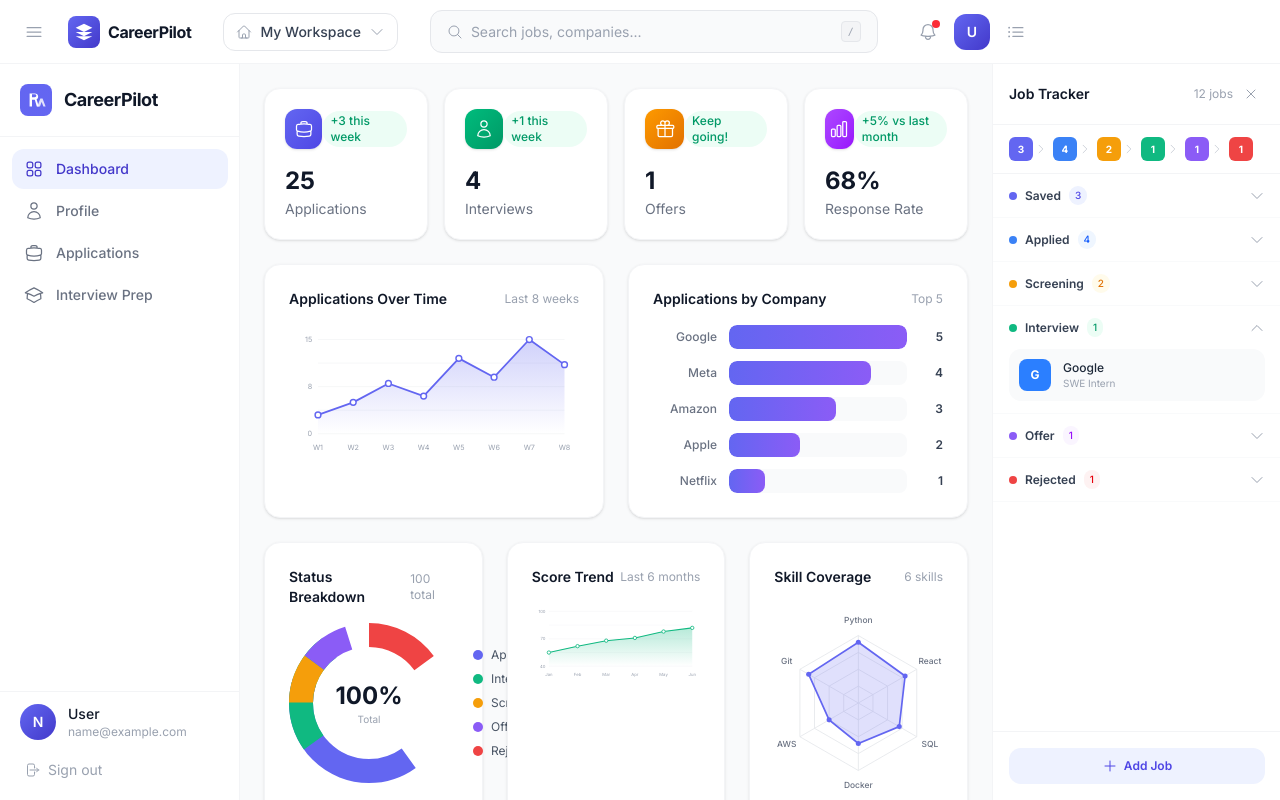
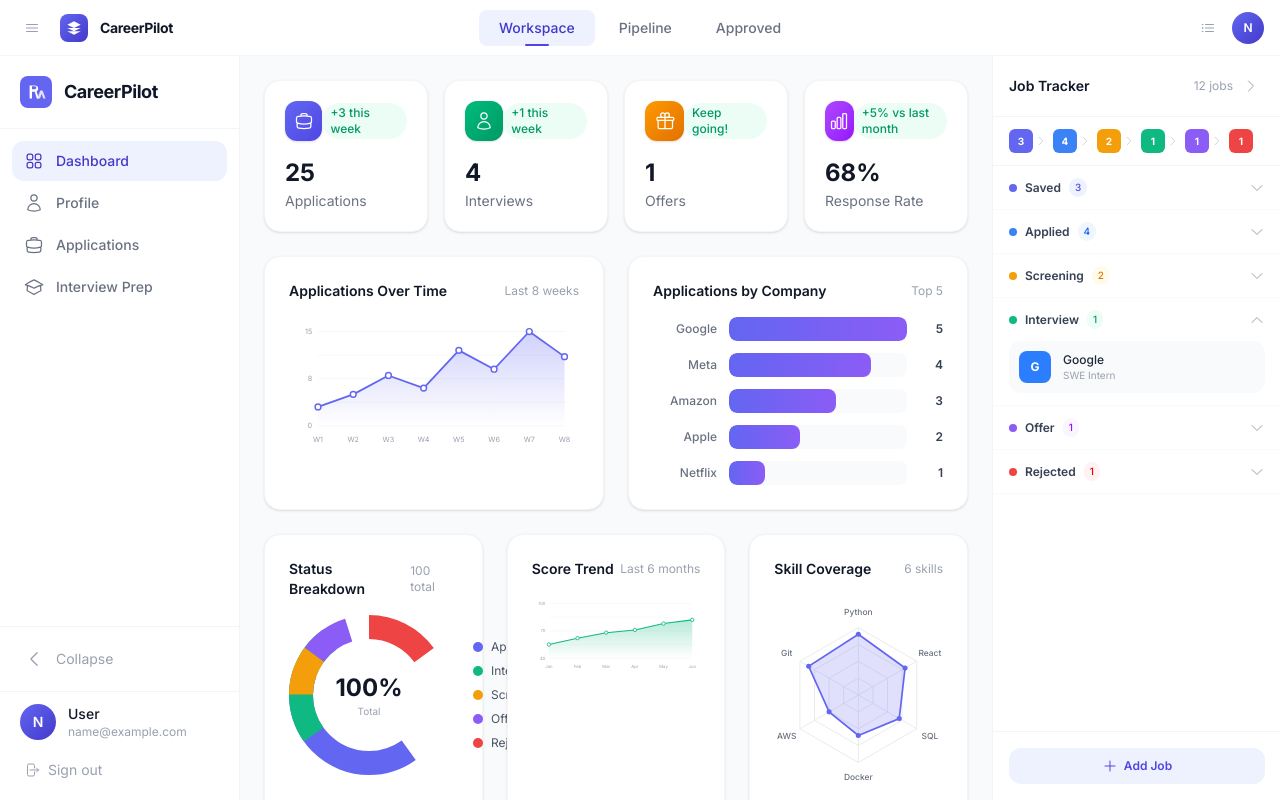
Before and after one commit to bhuwanb23/career_pilot, a React (Vite) app in the folder frontend/: page / in a window 1280 px wide. Both pictures are taken after typing "name@example.com", "Sample123" into the empty fields and a click on the button "Continue". Built offline with nearby package versions, Linux system fonts and the light colour scheme.

Commit message:
refactor: sidebar shrink-to-icons collapse, navbar tabs (Workspace/Pipeline/Approved)

```diff
--- a/frontend/src/components/RightSidebar.jsx
+++ b/frontend/src/components/RightSidebar.jsx
@@ -1,13 +1,22 @@
 import { useState } from "react";
 
 const stages = [
-  { id: "saved", label: "Saved", color: "#6366f1", bgColor: "bg-brand-50", textColor: "text-brand-600" },
-  { id: "applied", label: "Applied", color: "#3b82f6", bgColor: "bg-blue-50", textColor: "text-blue-600" },
-  { id: "screening", label: "Screening", color: "#f59e0b", bgColor: "bg-amber-50", textColor: "text-amber-600" },
-  { id: "interview", label: "Interview", color: "#10b981", bgColor: "bg-emerald-50", textColor: "text-emerald-600" },
-  { id: "offer", label: "Offer", color: "#8b5cf6", bgColor: "bg-purple-50", textColor: "text-purple-600" },
-  { id: "rejected", label: "Rejected", color: "#ef4444", bgColor: "bg-red-50", textColor: "text-red-600" },
+  { id: "saved", label: "Saved", color: "#6366f1", bgColor: "bg-brand-50", textColor: "text-brand-600", icon: "bookmark" },
+  { id: "applied", label: "Applied", color: "#3b82f6", bgColor: "bg-blue-50", textColor: "text-blue-600", icon: "send" },
+  { id: "screening", label: "Screening", color: "#f59e0b", bgColor: "bg-amber-50", textColor: "text-amber-600", icon: "eye" },
+  { id: "interview", label: "Interview", color: "#10b981", bgColor: "bg-emerald-50", textColor: "text-emerald-600", icon: "chat" },
+  { id: "offer", label: "Offer", color: "#8b5cf6", bgColor: "bg-purple-50", textColor: "text-purple-600", icon: "star" },
+  { id: "rejected", label: "Rejected", color: "#ef4444", bgColor: "bg-red-50", textColor: "text-red-600", icon: "x" },
 ];
+
+const stageIcons = {
+  bookmark: <svg className="w-4 h-4" fill="none" viewBox="0 0 24 24" stroke="currentColor" strokeWidth={1.5}><path strokeLinecap="round" strokeLinejoin="round" d="M17.593 3.322c1.1.128 1.907 1.077 1.907 2.185V21L12 17.25 4.5 21V5.507c0-1.108.806-2.057 1.907-2.185a48.507 48.507 0 0 1 11.186 0Z" /></svg>,
+  send: <svg className="w-4 h-4" fill="none" viewBox="0 0 24 24" stroke="currentColor" strokeWidth={1.5}><path strokeLinecap="round" strokeLinejoin="round" d="M6 12L3.269 3.126A59.768 59.768 0 0 1 21.485 12 59.77 59.77 0 0 1 3.27 20.876L5.999 12Zm0 0h7.5" /></svg>,
+  eye: <svg className="w-4 h-4" fill="none" viewBox="0 0 24 24" stroke="currentColor" strokeWidth={1.5}><path strokeLinecap="round" strokeLinejoin="round" d="M2.036 12.322a1.012 1.012 0 0 1 0-.639C3.423 7.51 7.36 4.5 12 4.5c4.638 0 8.573 3.007 9.963 7.178.07.207.07.431 0 .639C20.577 16.49 16.64 19.5 12 19.5c-4.638 0-8.573-3.007-9.963-7.178Z" /><path strokeLinecap="round" strokeLinejoin="round" d="M15 12a3 3 0 1 1-6 0 3 3 0 0 1 6 0Z" /></svg>,
+  chat: <svg className="w-4 h-4" fill="none" viewBox="0 0 24 24" stroke="currentColor" strokeWidth={1.5}><path strokeLinecap="round" strokeLinejoin="round" d="M20.25 8.511c.884.284 1.5 1.128 1.5 2.097v4.286c0 1.136-.847 2.1-1.98 2.193-.34.027-.68.052-1.02.072v3.091l-3-3c-1.354 0-2.694-.055-4.02-.163a2.115 2.115 0 0 1-.825-.242m9.345-8.334a2.126 2.126 0 0 0-.476-.095 48.64 48.64 0 0 0-8.048 0c-1.131.094-1.976 1.057-1.976 2.192v4.286c0 .837.46 1.58 1.155 1.951m9.345-8.334V6.637c0-1.621-1.152-3.026-2.76-3.235A48.455 48.455 0 0 0 11.25 3c-2.115 0-4.198.137-6.24.402-1.608.209-2.76 1.614-2.76 3.235v6.226c0 1.621 1.152 3.026 2.76 3.235.577.075 1.157.14 1.74.194V21l4.155-4.155" /></svg>,
+  star: <svg className="w-4 h-4" fill="none" viewBox="0 0 24 24" stroke="currentColor" strokeWidth={1.5}><path strokeLinecap="round" strokeLinejoin="round" d="M9.813 15.904 9 18.75l-.813-2.846a4.5 4.5 0 0 0-3.09-3.09L2.25 12l2.846-.813a4.5 4.5 0 0 0 3.09-3.09L9 5.25l.813 2.846a4.5 4.5 0 0 0 3.09 3.09L15.75 12l-2.846.813a4.5 4.5 0 0 0-3.09 3.09Z" /></svg>,
+  x: <svg className="w-4 h-4" fill="none" viewBox="0 0 24 24" stroke="currentColor" strokeWidth={1.5}><path strokeLinecap="round" strokeLinejoin="round" d="M6 18L18 6M6 6l12 12" /></svg>,
+};
 
 const jobs = [
   { company: "Google", role: "SWE Intern", stage: "interview", logo: "G" },
@@ -25,17 +34,12 @@ const jobs = [
 ];
 
 const logoColors = {
-  G: "bg-blue-500",
-  M: "bg-blue-600",
-  A: "bg-orange-500",
-  N: "bg-red-500",
-  S: "bg-purple-500",
-  U: "bg-black",
-  D: "bg-indigo-500",
-  F: "bg-pink-500",
+  G: "bg-blue-500", M: "bg-blue-600", A: "bg-orange-500",
+  N: "bg-red-500", S: "bg-purple-500", U: "bg-black",
+  D: "bg-indigo-500", F: "bg-pink-500",
 };
 
-export default function RightSidebar({ isOpen, onToggle }) {
+export default function RightSidebar({ isCollapsed, onToggleCollapse }) {
   const [expandedStage, setExpandedStage] = useState("interview");
 
   const grouped = stages.map((s) => ({
@@ -46,9 +50,39 @@ export default function RightSidebar({ isOpen, onToggle }) {
   return (
     <aside
       className={`bg-white border-l border-gray-100 flex flex-col transition-all duration-300 ease-in-out overflow-hidden flex-shrink-0 ${
-        isOpen ? "w-72" : "w-0"
+        isCollapsed ? "w-16" : "w-72"
       }`}
     >
+      {/* Collapsed: icon-only stage badges */}
+      {isCollapsed && (
+        <div className="flex flex-col items-center py-4 gap-3">
+          <span className="text-[9px] font-bold text-gray-400 uppercase tracking-wider">Pipeline</span>
+          {grouped.map((stage) => (
+            <div
+              key={stage.id}
+              title={`${stage.label}: ${stage.jobs.length}`}
+              className="w-9 h-9 rounded-xl flex items-center justify-center text-white text-xs font-bold cursor-pointer hover:scale-110 transition-transform"
+              style={{ backgroundColor: stage.color }}
+            >
+              {stage.jobs.length}
+            </div>
+          ))}
+          <div className="mt-2">
+            <button
+              onClick={onToggleCollapse}
+              className="w-9 h-9 rounded-xl flex items-center justify-center text-gray-400 hover:bg-gray-100 hover:text-gray-600 transition-colors"
+              title="Expand sidebar"
+            >
+              <svg className="w-4 h-4" fill="none" viewBox="0 0 24 24" stroke="currentColor" strokeWidth={1.5}>
+                <path strokeLinecap="round" strokeLinejoin="round" d="M15.75 19.5L8.25 12l7.5-7.5" />
+              </svg>
+            </button>
+          </div>
+        </div>
+      )}
+
+      {/* Expanded: full content */}
+      {!isCollapsed && (
         <div className="w-72 h-full flex flex-col">
           {/* Header */}
           <div className="p-4 border-b border-gray-100 flex items-center justify-between">
@@ -56,11 +90,12 @@ export default function RightSidebar({ isOpen, onToggle }) {
             <div className="flex items-center gap-1">
               <span className="text-xs text-gray-400">{jobs.length} jobs</span>
               <button
-              onClick={onToggle}
+                onClick={onToggleCollapse}
                 className="w-7 h-7 rounded-lg flex items-center justify-center text-gray-400 hover:bg-gray-100 hover:text-gray-600 transition-colors"
+                title="Collapse sidebar"
               >
                 <svg className="w-4 h-4" fill="none" viewBox="0 0 24 24" stroke="currentColor" strokeWidth={1.5}>
-                <path strokeLinecap="round" strokeLinejoin="round" d="M6 18L18 6M6 6l12 12" />
+                  <path strokeLinecap="round" strokeLinejoin="round" d="M8.25 4.5l7.5 7.5-7.5 7.5" />
                 </svg>
               </button>
             </div>
@@ -109,10 +144,7 @@ export default function RightSidebar({ isOpen, onToggle }) {
                   </div>
                   <svg
                     className={`w-4 h-4 text-gray-400 transition-transform ${expandedStage === stage.id ? "rotate-180" : ""}`}
-                  fill="none"
-                  viewBox="0 0 24 24"
-                  stroke="currentColor"
-                  strokeWidth={1.5}
+                    fill="none" viewBox="0 0 24 24" stroke="currentColor" strokeWidth={1.5}
                   >
                     <path strokeLinecap="round" strokeLinejoin="round" d="M19.5 8.25l-7.5 7.5-7.5-7.5" />
                   </svg>
@@ -121,10 +153,7 @@ export default function RightSidebar({ isOpen, onToggle }) {
                 {expandedStage === stage.id && (
                   <div className="px-4 pb-3 space-y-2">
                     {stage.jobs.map((job, i) => (
-                    <div
-                      key={i}
-                      className="flex items-center gap-3 p-2.5 rounded-xl bg-gray-50 hover:bg-gray-100 transition-colors cursor-pointer"
-                    >
+                      <div key={i} className="flex items-center gap-3 p-2.5 rounded-xl bg-gray-50 hover:bg-gray-100 transition-colors cursor-pointer">
                         <div className={`w-8 h-8 rounded-lg ${logoColors[job.logo] || "bg-gray-400"} flex items-center justify-center text-white text-xs font-bold flex-shrink-0`}>
                           {job.logo}
                         </div>
@@ -135,7 +164,7 @@ export default function RightSidebar({ isOpen, onToggle }) {
                       </div>
                     ))}
                     {stage.jobs.length === 0 && (
-                    <p className="text-xs text-gray-400 text-center py-2">No jobs in this stage</p>
+                      <p className="text-xs text-gray-400 text-center py-2">No jobs</p>
                     )}
                   </div>
                 )}
@@ -143,7 +172,7 @@ export default function RightSidebar({ isOpen, onToggle }) {
             ))}
           </div>
 
-        {/* Add job button */}
+          {/* Add job */}
           <div className="p-4 border-t border-gray-100">
             <button className="w-full py-2.5 rounded-xl bg-brand-50 text-brand-600 text-xs font-semibold hover:bg-brand-100 transition-colors flex items-center justify-center gap-1.5">
               <svg className="w-4 h-4" fill="none" viewBox="0 0 24 24" stroke="currentColor" strokeWidth={1.5}>
@@ -153,6 +182,7 @@ export default function RightSidebar({ isOpen, onToggle }) {
             </button>
           </div>
         </div>
+      )}
     </aside>
   );
 }
--- a/frontend/src/components/Sidebar.jsx
+++ b/frontend/src/components/Sidebar.jsx
@@ -8,7 +8,7 @@ const navItems = [
   { label: "Interview Prep", path: "/interview", icon: <svg className="w-5 h-5" fill="none" viewBox="0 0 24 24" stroke="currentColor" strokeWidth={1.5}><path strokeLinecap="round" strokeLinejoin="round" d="M4.26 10.147a60.438 60.438 0 0 0-.491 6.347A48.62 48.62 0 0 1 12 20.904a48.62 48.62 0 0 1 8.232-4.41 60.46 60.46 0 0 0-.491-6.347m-15.482 0a50.636 50.636 0 0 0-2.658-.813A59.906 59.906 0 0 1 12 3.493a59.903 59.903 0 0 1 10.399 5.84c-.896.248-1.783.52-2.658.814m-15.482 0A50.717 50.717 0 0 1 12 13.489a50.702 50.702 0 0 1 7.74-3.342" /></svg> },
 ];
 
-export default function Sidebar({ isOpen }) {
+export default function Sidebar({ isCollapsed, onToggleCollapse }) {
   const navigate = useNavigate();
   const location = useLocation();
 
@@ -23,38 +23,66 @@ export default function Sidebar({ isOpen }) {
 
   return (
     <aside
-      className={`bg-white border-r border-gray-100 flex flex-col transition-all duration-300 ease-in-out overflow-hidden flex-shrink-0 ${
-        isOpen ? "w-60" : "w-0"
+      className={`bg-white border-r border-gray-100 flex flex-col transition-all duration-300 ease-in-out flex-shrink-0 ${
+        isCollapsed ? "w-16" : "w-60"
       }`}
     >
-      <div className="w-60 h-full flex flex-col">
-        <div className="p-5 border-b border-gray-100">
-          <div className="flex items-center gap-3">
-            <Logo className="w-8 h-8" />
-            <span className="text-lg font-bold text-gray-900 tracking-tight">CareerPilot</span>
-          </div>
+      {/* Logo */}
+      <div className={`border-b border-gray-100 flex items-center ${isCollapsed ? "justify-center p-4" : "px-5 p-5 gap-3"}`}>
+        <Logo className="w-8 h-8 flex-shrink-0" />
+        {!isCollapsed && <span className="text-lg font-bold text-gray-900 tracking-tight">CareerPilot</span>}
       </div>
 
-        <nav className="flex-1 p-3 space-y-0.5">
+      {/* Nav */}
+      <nav className={`flex-1 py-3 space-y-0.5 ${isCollapsed ? "px-2" : "px-3"}`}>
         {navItems.map((item) => {
           const isActive = location.pathname === item.path;
           return (
             <button
               key={item.label}
               onClick={() => navigate(item.path)}
-                className={`w-full flex items-center gap-3 px-3 py-2.5 rounded-xl text-sm font-medium transition-all duration-200 ${
+              title={isCollapsed ? item.label : undefined}
+              className={`w-full flex items-center rounded-xl text-sm font-medium transition-all duration-200 ${
+                isCollapsed ? "justify-center px-0 py-2.5" : "gap-3 px-3 py-2.5"
+              } ${
                 isActive
                   ? "bg-brand-50 text-brand-700"
                   : "text-gray-500 hover:bg-gray-50 hover:text-gray-900"
               }`}
             >
               {item.icon}
-                {item.label}
+              {!isCollapsed && item.label}
             </button>
           );
         })}
       </nav>
 
+      {/* Collapse toggle */}
+      <div className={`border-t border-gray-100 ${isCollapsed ? "px-2 py-3" : "px-3 py-3"}`}>
+        <button
+          onClick={onToggleCollapse}
+          title={isCollapsed ? "Expand sidebar" : "Collapse sidebar"}
+          className={`w-full flex items-center rounded-xl text-sm text-gray-400 hover:bg-gray-50 hover:text-gray-600 transition-colors ${
+            isCollapsed ? "justify-center px-0 py-2.5" : "gap-3 px-3 py-2.5"
+          }`}
+        >
+          {isCollapsed ? (
+            <svg className="w-5 h-5" fill="none" viewBox="0 0 24 24" stroke="currentColor" strokeWidth={1.5}>
+              <path strokeLinecap="round" strokeLinejoin="round" d="M8.25 4.5l7.5 7.5-7.5 7.5" />
+            </svg>
+          ) : (
+            <>
+              <svg className="w-5 h-5" fill="none" viewBox="0 0 24 24" stroke="currentColor" strokeWidth={1.5}>
+                <path strokeLinecap="round" strokeLinejoin="round" d="M15.75 19.5L8.25 12l7.5-7.5" />
+              </svg>
+              <span>Collapse</span>
+            </>
+          )}
+        </button>
+      </div>
+
+      {/* User (expanded only) */}
+      {!isCollapsed && (
         <div className="p-3 border-t border-gray-100">
           <div className="flex items-center gap-3 mb-3 px-2">
             <div className="w-9 h-9 rounded-full bg-gradient-to-br from-brand-500 to-brand-700 flex items-center justify-center text-white text-sm font-semibold flex-shrink-0">
@@ -75,7 +103,16 @@ export default function Sidebar({ isOpen }) {
             Sign out
           </button>
         </div>
+      )}
+
+      {/* User (collapsed) */}
+      {isCollapsed && (
+        <div className="px-2 pb-3 flex justify-center">
+          <div className="w-9 h-9 rounded-full bg-gradient-to-br from-brand-500 to-brand-700 flex items-center justify-center text-white text-sm font-semibold cursor-pointer" title="Sign out" onClick={handleLogout}>
+            {initials}
           </div>
+        </div>
+      )}
     </aside>
   );
 }
--- a/frontend/src/components/TopNavbar.jsx
+++ b/frontend/src/components/TopNavbar.jsx
@@ -1,114 +1,66 @@
 import { useState } from "react";
 
-export default function TopNavbar({ onToggleLeft, onToggleRight }) {
-  const [workspace, setWorkspace] = useState("My Workspace");
-  const [showDropdown, setShowDropdown] = useState(false);
-  const [searchFocused, setSearchFocused] = useState(false);
+const tabs = ["Workspace", "Pipeline", "Approved"];
 
-  const workspaces = ["My Workspace", "Team Workspace", "Interview Prep"];
+export default function TopNavbar({ activeTab, onTabChange, onToggleLeft, onToggleRight }) {
+  const user = JSON.parse(localStorage.getItem("user") || "{}");
+  const initials = (user.email?.[0] || "U").toUpperCase();
 
   return (
-    <header className="h-16 bg-white border-b border-gray-100 flex items-center px-4 gap-4 flex-shrink-0">
-      {/* Left sidebar toggle */}
+    <header className="h-14 bg-white border-b border-gray-100 flex items-center px-4 flex-shrink-0">
+      {/* Left: Logo + Heading */}
+      <div className="flex items-center gap-3 min-w-[200px]">
         <button
           onClick={onToggleLeft}
-        className="w-9 h-9 rounded-xl flex items-center justify-center text-gray-400 hover:bg-gray-100 hover:text-gray-600 transition-colors"
+          className="w-8 h-8 rounded-lg flex items-center justify-center text-gray-400 hover:bg-gray-100 hover:text-gray-600 transition-colors"
+          title="Toggle sidebar"
         >
-        <svg className="w-5 h-5" fill="none" viewBox="0 0 24 24" stroke="currentColor" strokeWidth={1.5}>
+          <svg className="w-4 h-4" fill="none" viewBox="0 0 24 24" stroke="currentColor" strokeWidth={1.5}>
             <path strokeLinecap="round" strokeLinejoin="round" d="M3.75 6.75h16.5M3.75 12h16.5m-16.5 5.25h16.5" />
           </svg>
         </button>
-
-      {/* Logo */}
-      <div className="flex items-center gap-2">
-        <div className="w-8 h-8 rounded-lg bg-gradient-to-br from-brand-500 to-brand-700 flex items-center justify-center">
-          <svg className="w-5 h-5 text-white" viewBox="0 0 24 24" fill="currentColor">
+        <div className="w-7 h-7 rounded-lg bg-gradient-to-br from-brand-500 to-brand-700 flex items-center justify-center">
+          <svg className="w-4 h-4 text-white" viewBox="0 0 24 24" fill="currentColor">
             <path d="M12 2L2 7l10 5 10-5-10-5zM2 17l10 5 10-5M2 12l10 5 10-5" />
           </svg>
         </div>
-        <span className="text-base font-bold text-gray-900 tracking-tight hidden sm:block">CareerPilot</span>
+        <span className="text-sm font-bold text-gray-900 tracking-tight hidden md:block">CareerPilot</span>
       </div>
 
-      {/* Workspace selector */}
-      <div className="relative ml-4">
+      {/* Center: Tab Navigation */}
+      <nav className="flex-1 flex items-center justify-center gap-1">
+        {tabs.map((tab) => (
           <button
-          onClick={() => setShowDropdown(!showDropdown)}
-          className="flex items-center gap-2 px-3 py-2 rounded-xl border border-gray-200 text-sm font-medium text-gray-700 hover:border-gray-300 hover:bg-gray-50 transition-all"
-        >
-          <svg className="w-4 h-4 text-gray-400" fill="none" viewBox="0 0 24 24" stroke="currentColor" strokeWidth={1.5}>
-            <path strokeLinecap="round" strokeLinejoin="round" d="M2.25 12l8.954-8.955c.44-.439 1.152-.439 1.591 0L21.75 12M4.5 9.75v10.125c0 .621.504 1.125 1.125 1.125H9.75v-4.875c0-.621.504-1.125 1.125-1.125h2.25c.621 0 1.125.504 1.125 1.125V21h4.125c.621 0 1.125-.504 1.125-1.125V9.75M8.25 21h8.25" />
-          </svg>
-          {workspace}
-          <svg className={`w-4 h-4 text-gray-400 transition-transform ${showDropdown ? "rotate-180" : ""}`} fill="none" viewBox="0 0 24 24" stroke="currentColor" strokeWidth={1.5}>
-            <path strokeLinecap="round" strokeLinejoin="round" d="M19.5 8.25l-7.5 7.5-7.5-7.5" />
-          </svg>
-        </button>
-
-        {showDropdown && (
-          <>
-            <div className="fixed inset-0 z-10" onClick={() => setShowDropdown(false)} />
-            <div className="absolute top-full left-0 mt-2 w-56 bg-white rounded-xl border border-gray-100 shadow-lg z-20 py-1">
-              {workspaces.map((w) => (
-                <button
-                  key={w}
-                  onClick={() => { setWorkspace(w); setShowDropdown(false); }}
-                  className={`w-full px-4 py-2.5 text-left text-sm hover:bg-gray-50 transition-colors ${
-                    w === workspace ? "text-brand-600 font-medium bg-brand-50" : "text-gray-700"
+            key={tab}
+            onClick={() => onTabChange(tab)}
+            className={`relative px-5 py-2 text-sm font-medium rounded-lg transition-all duration-200 ${
+              activeTab === tab
+                ? "text-brand-700 bg-brand-50"
+                : "text-gray-500 hover:text-gray-700 hover:bg-gray-50"
             }`}
           >
-                  {w}
+            {tab}
+            {activeTab === tab && (
+              <span className="absolute bottom-0 left-1/2 -translate-x-1/2 w-6 h-0.5 bg-brand-600 rounded-full" />
+            )}
           </button>
         ))}
-            </div>
-          </>
-        )}
-      </div>
+      </nav>
 
-      {/* Search */}
-      <div className="flex-1 max-w-md mx-4">
-        <div className={`flex items-center gap-2 px-4 py-2.5 rounded-xl border transition-all ${
-          searchFocused ? "border-brand-300 ring-2 ring-brand-100 bg-white" : "border-gray-200 bg-gray-50"
-        }`}>
-          <svg className="w-4 h-4 text-gray-400 flex-shrink-0" fill="none" viewBox="0 0 24 24" stroke="currentColor" strokeWidth={1.5}>
-            <path strokeLinecap="round" strokeLinejoin="round" d="m21 21-5.197-5.197m0 0A7.5 7.5 0 1 0 5.196 5.196a7.5 7.5 0 0 0 10.607 10.607Z" />
-          </svg>
-          <input
-            type="text"
-            placeholder="Search jobs, companies..."
-            onFocus={() => setSearchFocused(true)}
-            onBlur={() => setSearchFocused(false)}
-            className="flex-1 bg-transparent text-sm text-gray-700 placeholder-gray-400 outline-none"
-          />
-          <kbd className="hidden sm:inline px-1.5 py-0.5 text-[10px] font-medium text-gray-400 bg-gray-100 rounded border border-gray-200">
-            /
-          </kbd>
-        </div>
-      </div>
-
-      {/* Right side */}
-      <div className="flex items-center gap-2">
-        {/* Notifications */}
-        <button className="relative w-9 h-9 rounded-xl flex items-center justify-center text-gray-400 hover:bg-gray-100 hover:text-gray-600 transition-colors">
-          <svg className="w-5 h-5" fill="none" viewBox="0 0 24 24" stroke="currentColor" strokeWidth={1.5}>
-            <path strokeLinecap="round" strokeLinejoin="round" d="M14.857 17.082a23.848 23.848 0 0 0 5.454-1.31A8.967 8.967 0 0 1 18 9.75V9A6 6 0 0 0 6 9v.75a8.967 8.967 0 0 1-2.312 6.022c1.733.64 3.56 1.085 5.455 1.31m5.714 0a24.255 24.255 0 0 1-5.714 0m5.714 0a3 3 0 1 1-5.714 0" />
-          </svg>
-          <span className="absolute top-1.5 right-1.5 w-2 h-2 bg-red-500 rounded-full" />
-        </button>
-
-        {/* User */}
-        <button className="w-9 h-9 rounded-xl bg-gradient-to-br from-brand-500 to-brand-700 flex items-center justify-center text-white text-sm font-semibold">
-          U
-        </button>
-
-        {/* Right sidebar toggle */}
+      {/* Right: Profile + Toggle */}
+      <div className="flex items-center gap-2 min-w-[200px] justify-end">
         <button
           onClick={onToggleRight}
-          className="w-9 h-9 rounded-xl flex items-center justify-center text-gray-400 hover:bg-gray-100 hover:text-gray-600 transition-colors"
+          className="w-8 h-8 rounded-lg flex items-center justify-center text-gray-400 hover:bg-gray-100 hover:text-gray-600 transition-colors"
+          title="Toggle tracker"
         >
-          <svg className="w-5 h-5" fill="none" viewBox="0 0 24 24" stroke="currentColor" strokeWidth={1.5}>
+          <svg className="w-4 h-4" fill="none" viewBox="0 0 24 24" stroke="currentColor" strokeWidth={1.5}>
             <path strokeLinecap="round" strokeLinejoin="round" d="M8.25 6.75h12M8.25 12h12m-12 5.25h12M3.75 6.75h.007v.008H3.75V6.75Zm.375 0a.375.375 0 1 1-.75 0 .375.375 0 0 1 .75 0ZM3.75 12h.007v.008H3.75V12Zm.375 0a.375.375 0 1 1-.75 0 .375.375 0 0 1 .75 0Zm-.375 5.25h.007v.008H3.75v-.008Zm.375 0a.375.375 0 1 1-.75 0 .375.375 0 0 1 .75 0Z" />
           </svg>
         </button>
+        <div className="w-8 h-8 rounded-full bg-gradient-to-br from-brand-500 to-brand-700 flex items-center justify-center text-white text-xs font-semibold cursor-pointer">
+          {initials}
+        </div>
       </div>
     </header>
   );
--- a/frontend/src/pages/Dashboard.jsx
+++ b/frontend/src/pages/Dashboard.jsx
@@ -12,41 +12,37 @@ import RecentActivity from "../components/RecentActivity";
 import UpcomingTasks from "../components/UpcomingTasks";
 
 export default function Dashboard() {
-  const [leftOpen, setLeftOpen] = useState(true);
-  const [rightOpen, setRightOpen] = useState(true);
+  const [leftCollapsed, setLeftCollapsed] = useState(false);
+  const [rightCollapsed, setRightCollapsed] = useState(false);
+  const [activeTab, setActiveTab] = useState("Workspace");
 
   return (
     <div className="h-screen flex flex-col bg-gray-50 overflow-hidden">
-      {/* Top Navbar */}
       <TopNavbar
-        onToggleLeft={() => setLeftOpen(!leftOpen)}
-        onToggleRight={() => setRightOpen(!rightOpen)}
+        activeTab={activeTab}
+        onTabChange={setActiveTab}
+        onToggleLeft={() => setLeftCollapsed(!leftCollapsed)}
+        onToggleRight={() => setRightCollapsed(!rightCollapsed)}
       />
 
       <div className="flex flex-1 overflow-hidden">
-        {/* Left Sidebar */}
-        <Sidebar isOpen={leftOpen} />
+        <Sidebar isCollapsed={leftCollapsed} onToggleCollapse={() => setLeftCollapsed(!leftCollapsed)} />
 
-        {/* Main Content */}
         <main className="flex-1 overflow-y-auto p-6">
           <div className="max-w-5xl mx-auto space-y-6">
-            {/* Quick Stats */}
             <QuickStats />
 
-            {/* Charts Row 1 */}
             <div className="grid grid-cols-1 lg:grid-cols-2 gap-6">
               <LineChart />
               <BarChart />
             </div>
 
-            {/* Charts Row 2 */}
             <div className="grid grid-cols-1 lg:grid-cols-3 gap-6">
               <DonutChart />
               <AreaChart />
               <RadarChart />
             </div>
 
-            {/* Bottom Row */}
             <div className="grid grid-cols-1 lg:grid-cols-2 gap-6">
               <RecentActivity />
               <UpcomingTasks />
@@ -54,8 +50,7 @@ export default function Dashboard() {
           </div>
         </main>
 
-        {/* Right Sidebar */}
-        <RightSidebar isOpen={rightOpen} onToggle={() => setRightOpen(!rightOpen)} />
+        <RightSidebar isCollapsed={rightCollapsed} onToggleCollapse={() => setRightCollapsed(!rightCollapsed)} />
       </div>
     </div>
   );
```
Lines whose indentation alone changed are shown as unchanged.
